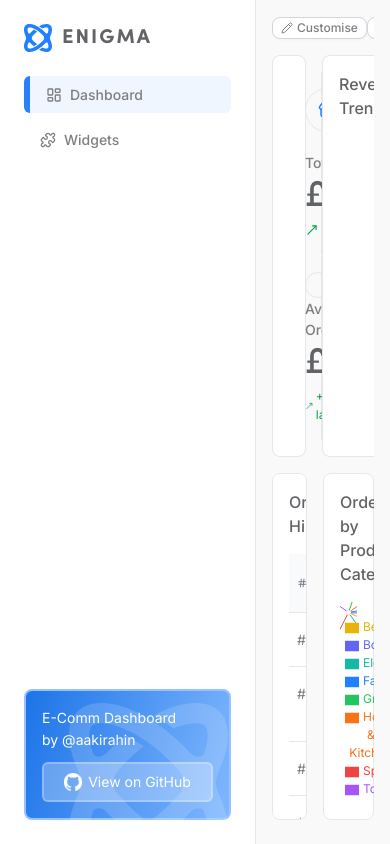
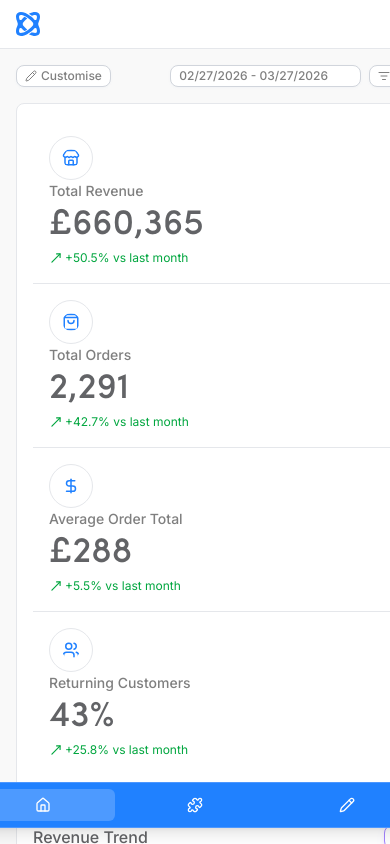
Before and after one commit to aakirahin/ecom-dashboard, a Next.js app: page / in a window 390 px wide. Shown: the top 844 px of the page. Built offline with nearby package versions, Linux system fonts and the light colour scheme.

Commit message:
Added responsiveness

```diff
--- a/app/_components/Content/ContentLayout.tsx
+++ b/app/_components/Content/ContentLayout.tsx
@@ -10,9 +10,7 @@ import { useFetchDashboardQuery } from '@/lib/queries/queries'
 import { DashboardQueryState } from '@/lib/types/dashboard'
 import OrderHistory from './OrderHistory'
 
-type Props = {}
-
-const ContentLayout = (props: Props) => {
+const ContentLayout = () => {
   const [dashboardFilters, setDashboardFilters] = useState<DashboardQueryState>({
     startDate,
     endDate,
@@ -27,12 +25,12 @@ const ContentLayout = (props: Props) => {
   } = useFetchDashboardQuery(dashboardFilters)
 
   return (
-    <div className='flex flex-col gap-4 m-4 mb-6 flex-1 overflow-hidden'>
+    <div className='flex flex-col gap-4 px-4 pt-16 lg:pt-4 pb-24 lg:pb-6 flex-1 overflow-y-auto'>
       <FilterBar
         filters={dashboardFilters}
         setFilters={setDashboardFilters}
       />
-      <div className='flex flex-1 gap-4 h-1/2'>
+      <div className='flex flex-col xl:flex-row gap-4'>
         <KPIMetrics
           dashboard={dashboardData}
           isLoading={isDashboardLoading}
@@ -45,9 +43,9 @@ const ContentLayout = (props: Props) => {
           dashboardError={dashboardError}
         />
       </div>
-      <div className='flex flex-1 overflow-auto gap-4 h-1/2'>
+      <div className='flex flex-col xl:flex-row gap-4'>
         <OrderHistory filters={dashboardFilters}/>
-        <div className='flex gap-4 w-1/2'>
+        <div className='grid grid-cols-1 md:grid-cols-2 gap-4 w-full xl:w-1/2'>
           <Breakdown
             title='Orders by Product Category'
             data={dashboardData?.categoryBreakdown ?? []}
--- a/app/_components/Content/KPIMetrics.tsx
+++ b/app/_components/Content/KPIMetrics.tsx
@@ -47,7 +47,7 @@ const Card = ({
   const trendColor = isIncrease ? 'text-green-600' : 'text-red-600'
 
   return (
-    <div className='flex flex-col w-1/2 p-4 items-baseline justify-between'>
+    <div className='flex flex-col md:w-1/2 sm:w-full p-4 items-baseline justify-between'>
       {icon}
       <div className='flex flex-col gap-1'>
         <span>{title}</span>
@@ -66,7 +66,7 @@ const RowCard = ({
   right
 }: { left: CardProps; right: CardProps }) => {
   return (
-    <div className='flex h-1/2 divide-x divide-gray-200'>
+    <div className='flex flex-col sm:flex-row sm:h-1/2 divide-y sm:divide-y-0 sm:divide-x divide-gray-200'>
       <Card
         title={left.title}
         value={left.value}
@@ -95,7 +95,7 @@ const KPIMetrics = ({
   const changes = dashboard?.kpis.changes ?? emptyChanges
 
   return (
-    <div className={`flex flex-col bg-white ${borderClass} divide-y divide-gray-200 rounded-lg w-1/3 p-4 font-medium`}>
+    <div className={`flex flex-col bg-white ${borderClass} divide-y divide-gray-200 rounded-lg w-auto xl:w-1/3 p-4 font-medium`}>
       <RowCard
         left={{
           title: 'Total Revenue',
--- a/app/_components/Content/OrderHistory.tsx
+++ b/app/_components/Content/OrderHistory.tsx
@@ -11,7 +11,7 @@ const OrderHistory = ({
     filters
 }: Props) => {
     return (
-        <div className={`bg-white ${borderClass} rounded-lg w-1/2 h-full p-4 gap-4 flex flex-col overflow-y-scroll`}>
+        <div className={`bg-white ${borderClass} rounded-lg w-full xl:w-1/2 p-4 gap-4 flex flex-col`}>
             <OrdersTable filters={filters}/>
         </div>
     )
--- a/app/_components/Content/RevenueTrend.tsx
+++ b/app/_components/Content/RevenueTrend.tsx
@@ -33,7 +33,7 @@ const RevenueTrend = ({
   }
 
   return (
-    <div className={` ${cardClass} w-2/3`}>
+    <div className={` ${cardClass} w-full xl:w-2/3`}>
       <div className='flex justify-between'>
         <span className={titleClass}>Revenue Trend</span>
         <InsightsButton
@@ -44,11 +44,11 @@ const RevenueTrend = ({
         />
       </div>
       {dashboardError && <p className='p-2 text-sm text-red-600'>Error loading revenue trend.</p>}
-      <div className='flex h-full'>
+      <div className='flex h-full flex-col md:flex-row'>
         {
           isLoading ?
           <ChartLoading/> :
-          <div className={`${insightsVisible ? "w-5/8" : "w-full flex-1"} p-4`}>
+          <div className={`${insightsVisible ? "md:w-5/8" : "w-full flex-1"} p-2 md:p-4`}>
             <LineChart<RevenueTrendPoint>
               data={data}
               xAxis="date"
@@ -58,7 +58,7 @@ const RevenueTrend = ({
         }
         {
           showInsights &&
-          <div className='flex flex-col gap-4 p-4 w-3/8'>
+          <div className='flex flex-col gap-4 p-3 md:p-4 w-full md:w-3/8 border-t md:border-t-0 md:border-l border-gray-200'>
             {isFetching &&
               <span className='flex items-center gap-1.5 mt-0 m-2'>
                 <BotMessageSquare size={16} color='#C8C8C8'/>
--- a/app/_components/SideMenu/GitHubCard.tsx
+++ b/app/_components/SideMenu/GitHubCard.tsx
@@ -2,9 +2,7 @@ import Image from 'next/image'
 import Link from 'next/link'
 import React from 'react'
 
-type Props = {}
-
-const GitHubCard = (props: Props) => {
+const GitHubCard = () => {
     return (
         <div
             className='relative flex flex-col gap-3 h-auto w-full border-2 border-[#96c3ff] border-solid rounded-lg p-4 text-white'
@@ -37,7 +35,7 @@ const GitHubCard = (props: Props) => {
                 alt="Logo"
                 width={160}
                 height={160}
-                className="absolute bottom-[-45px] right-[-0px] opacity-15 pointer-events-none select-none"
+                className="absolute -bottom-11.25 right-0 opacity-15 pointer-events-none select-none"
                 loading="eager"
             />
         </div>
--- a/app/_components/SideMenu/MenuItems.tsx
+++ b/app/_components/SideMenu/MenuItems.tsx
@@ -1,10 +1,12 @@
 "use client";
 
-import { LayoutDashboard, Link, Puzzle } from 'lucide-react'
+import { Puzzle, Home, Pencil } from 'lucide-react'
 import { usePathname } from 'next/dist/client/components/navigation';
 import React from 'react'
 
-type Props = {}
+type Props = {
+  mobile?: boolean
+}
 
 type MenuItem = {
   label: string;
@@ -16,29 +18,38 @@ const menuItems: MenuItem[] = [
   {
     label: 'Dashboard',
     link: '/',
-    icon: <LayoutDashboard size={16} color='#7F7F7F'/>
+    icon: <Home size={16} />
   },
   {
     label: 'Widgets',
     link: '/widgets',
-    icon: <Puzzle size={16} color='#7F7F7F'/>
+    icon: <Puzzle size={16} />
+  },
+  {
+    label: 'Customise',
+    link: '/coming-soon',
+    icon: <Pencil size={16} />
   },
 ]
 
-const MenuItems = (props: Props) => {
+const MenuItems = ({ mobile = false }: Props) => {
   const pathname = usePathname();
 
   return (
-    <div className='flex flex-col gap-2'>
+    <div className={mobile ? 'flex items-center gap-2' : 'flex flex-col gap-2'}>
       {
         menuItems.map((item) => (
           <a
-            key={item.link}
+            key={`${item.label}-${item.link}`}
             href={item.link}
-            className={`flex items-center gap-2 px-4 py-2 rounded-md transition-colors duration-300 font-medium ${pathname === item.link ? 'bg-blue-50 border-l-6 border-blue-500' : 'hover:bg-blue-50'}`}
+            className={mobile
+              ? `flex items-center justify-center h-8 w-36 rounded-md transition-colors duration-300 ${pathname === item.link ? 'bg-white/20 text-white' : 'text-white hover:bg-white/15'}`
+              : `flex items-center gap-2 px-4 py-2 rounded-md transition-colors duration-300 font-medium ${pathname === item.link ? 'bg-blue-50 border-l-6 border-blue-500' : 'hover:bg-blue-50'}`
+            }
+            aria-label={item.label}
           >
             {item.icon}
-            <span className='text-[#7F7F7F]'>{item.label}</span>
+            {!mobile && <span className='text-[#7F7F7F]'>{item.label}</span>}
           </a>
         ))
       }
--- a/app/_components/SideMenu/SideMenu.tsx
+++ b/app/_components/SideMenu/SideMenu.tsx
@@ -1,5 +1,4 @@
 import Image from 'next/image';
-import Link from 'next/link';
 import MenuItems from './MenuItems';
 import GitHubCard from './GitHubCard';
 
@@ -7,7 +6,22 @@ type Props = {}
 
 const SideMenu = (props: Props) => {
   return (
-    <div className='flex flex-col bg-white p-6 border-r border-gray-200 transition-all duration-300 w-64 shrink-0 justify-between sticky'>
+    <>
+      <div className='flex lg:hidden w-full items-center justify-between px-4 py-3 bg-white border-b border-gray-200 fixed top-0 left-0 z-40'>
+        <a
+          href={'/'}
+          className='flex gap-2 hover:opacity-85 transition-opacity duration-300 items-center'
+        >
+          <Image
+            src={'/logo.svg'}
+            alt="Logo"
+            width={24}
+            height={24}
+          />
+        </a>
+      </div>
+
+      <div className='hidden lg:flex flex-col bg-white p-6 border-r border-gray-200 transition-all duration-300 w-64 shrink-0 justify-between'>
         <div className='flex flex-col gap-6'>
           <a
             href={'/'}
@@ -27,6 +41,11 @@ const SideMenu = (props: Props) => {
         </div>
         <GitHubCard/>
       </div>
+
+      <div className='lg:hidden fixed bottom-4 left-1/2 -translate-x-1/2 z-40 bg-[#2081FF] border border-[#4c97ff] rounded-xl px-2 py-1.5 shadow-lg'>
+        <MenuItems mobile/>
+      </div>
+    </>
   )
 }
 
--- a/app/_components/Table/DataTable.tsx
+++ b/app/_components/Table/DataTable.tsx
@@ -1,4 +1,4 @@
-import React, { useMemo } from 'react'
+import React from 'react'
 import TableHeader from './TableHeader';
 import TableBody from './TableBody';
 import Pagination from './Pagination';
--- a/app/layout.tsx
+++ b/app/layout.tsx
@@ -35,11 +35,13 @@ export default function RootLayout({
       className={`${inter.className} ${sofia.variable} h-full antialiased`}
     >
       <body className="min-h-full flex flex-col text-[14px]">
-        <div className='flex h-screen overflow-y-clip'>
+        <div className='flex min-h-screen lg:h-screen overflow-hidden'>
           <SideMenu/>
-          <Provider>
-            {children}
-          </Provider>
+          <main className='flex flex-1 min-h-0'>
+            <Provider>
+              {children}
+            </Provider>
+          </main>
         </div>
       </body>
     </html>
```
Lines whose indentation alone changed are shown as unchanged.
